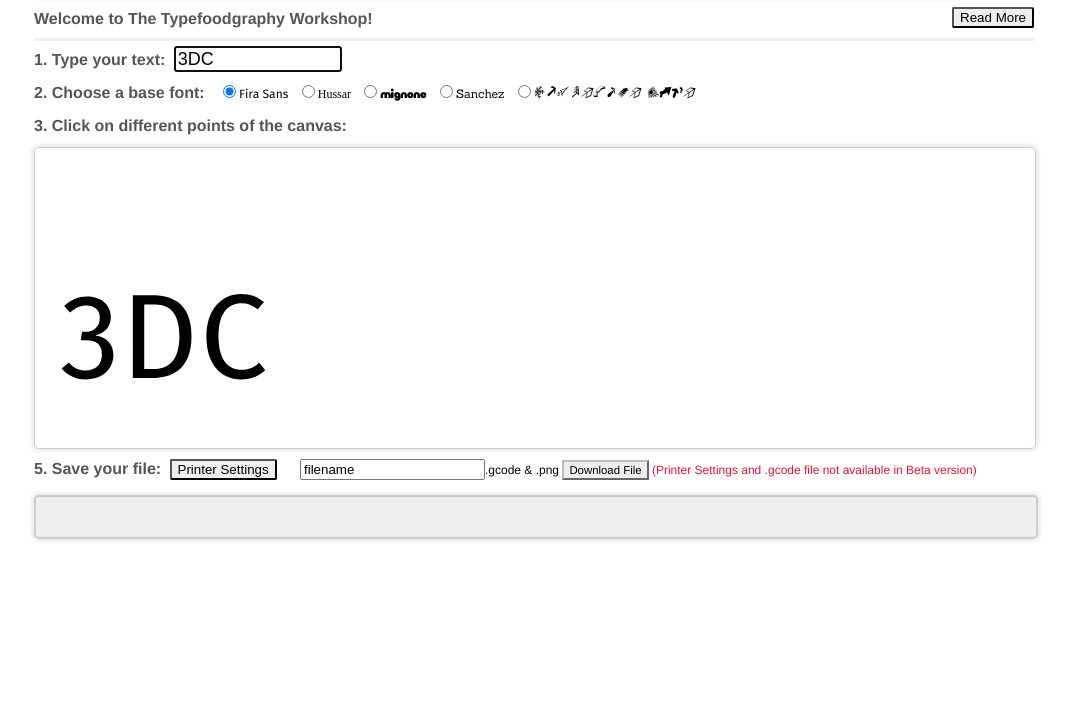
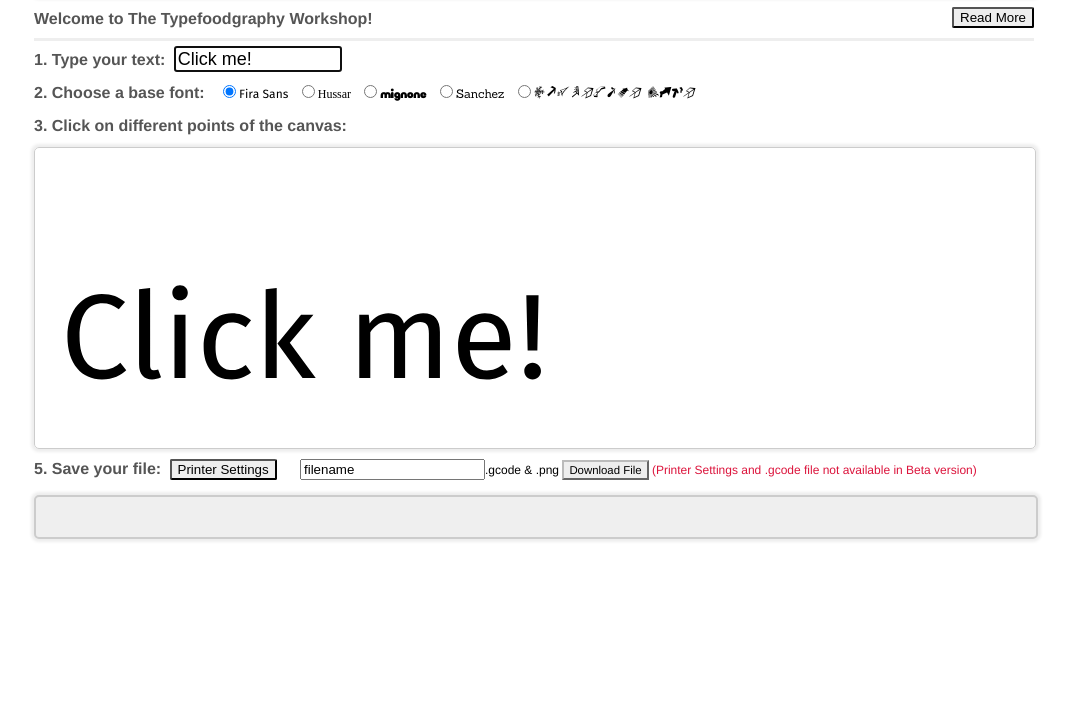
Before and after one commit to JaimeMrtnez/3DC_Apps, a plain HTML site: page 05_The_Typefoodgraphy_Workshop_2.0/TheTypefoodgraphyWorkshop.html in a window 1280 px wide. Shown: the part 87-800 px from the top of the page, without its empty margins (106-1177 px from the left). Drawn offline with nearby package versions, Linux system fonts and the light colour scheme; files whose address does not match are found by name; a web font is replaced by a local one.

Commit message:
Default text changed

```diff
--- a/05_The_Typefoodgraphy_Workshop_2.0/TheTypefoodgraphyWorkshop.html
+++ b/05_The_Typefoodgraphy_Workshop_2.0/TheTypefoodgraphyWorkshop.html
@@ -36,7 +36,7 @@ When you're happy with the result you can change the printer settings and save a
         <div class="userInputs">
             <div>
                 <h2>1. Type your text:</h2>
-                <input type="text" maxlength="10" id="textInput" value="3DC" autofocus id="textField" onkeyup="adaptTextSize(); unsnap(); renderText()">
+                <input type="text" maxlength="10" id="textInput" value="Click me!" autofocus id="textField" onkeyup="adaptTextSize(); unsnap(); renderText()">
             </div>
             <div>
                 <h2>2. Choose a base font:</h2>
```
